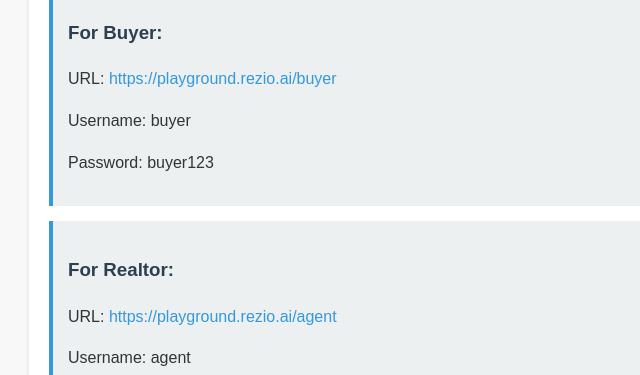
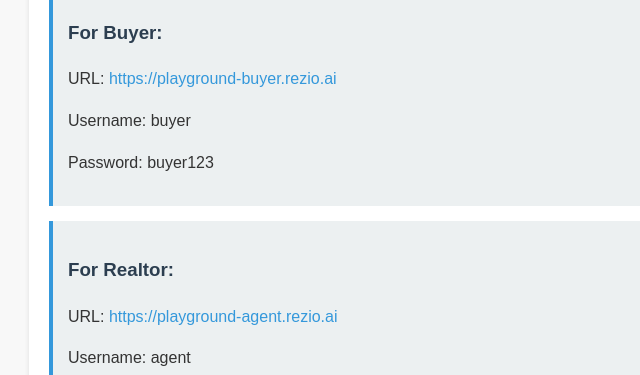
Before and after one commit to prashant-rezio/Rezio-demo, a plain HTML site: page index.html in a window 1280 px wide. Shown: the part 1022-1397 px from the top of the page, 211-851 px from the left. Drawn offline with Linux system fonts and the light colour scheme.

Commit message:
urls changed

```diff
--- a/index.html
+++ b/index.html
@@ -37,13 +37,13 @@
             <p>Please open these links side by side to see how AI mediates between Buyer and Realtor tabs.</p>
             <div class="link-box">
                 <h3>For Buyer:</h3>
-                <p>URL: <a href="https://playground-buyer.rezio.ai" target="_blank">https://playground.rezio.ai/buyer</a></p>
+                <p>URL: <a href="https://playground-buyer.rezio.ai" target="_blank">https://playground-buyer.rezio.ai</a></p>
                 <p>Username: buyer</p>
                 <p>Password: buyer123</p>
             </div>
             <div class="link-box">
                 <h3>For Realtor:</h3>
-                <p>URL: <a href="https://playground-agent.rezio.ai" target="_blank">https://playground.rezio.ai/agent</a></p>
+                <p>URL: <a href="https://playground-agent.rezio.ai" target="_blank">https://playground-agent.rezio.ai</a></p>
                 <p>Username: agent</p>
                 <p>Password: agent123</p>
             </div>
```
